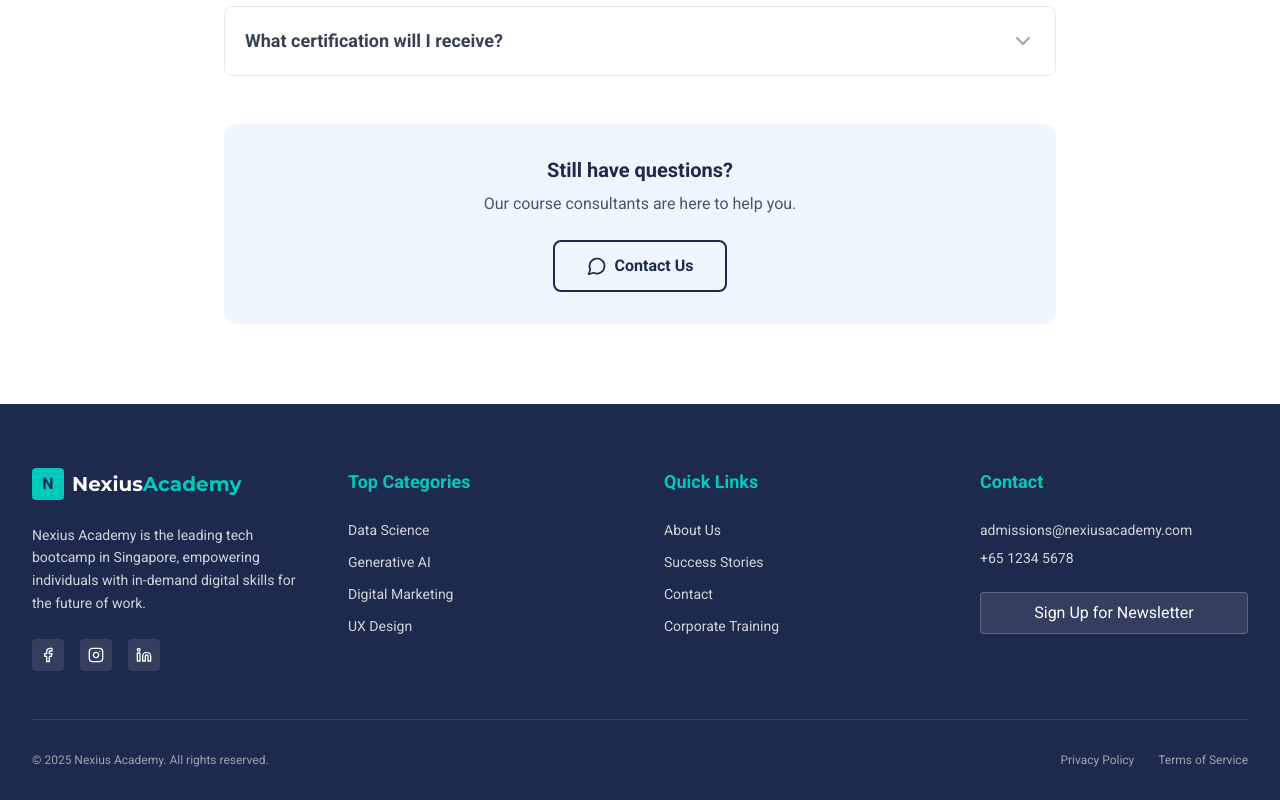
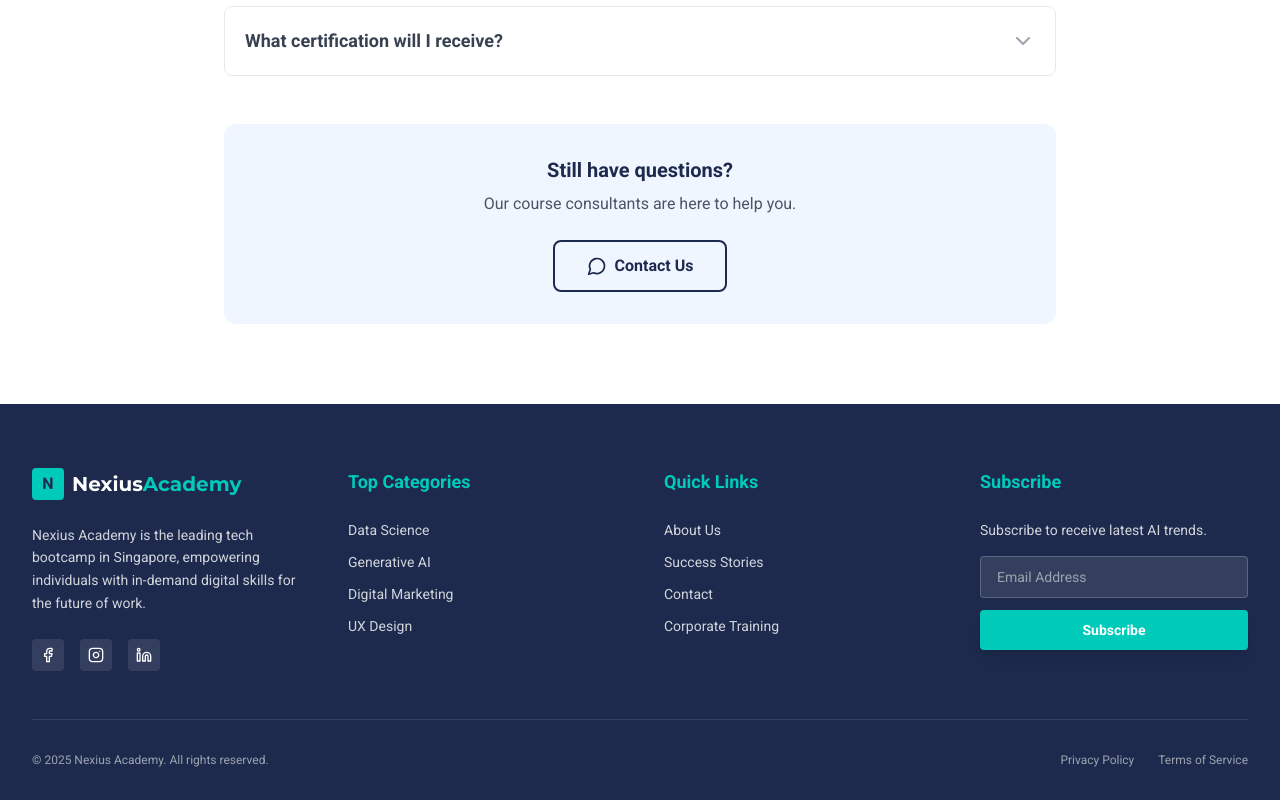
Before and after one commit to nexiuslabs/nexiusacademyskillsfuture, a React (Vite) app: page /courses/agentic-ai in a window 1280 px wide. Shown: the part 6388-7188 px from the top of the page. Built offline with nearby package versions, Linux system fonts and the light colour scheme.

Commit message:
Updated CourseFooter.tsx

```diff
--- a/components/courses/CourseFooter.tsx
+++ b/components/courses/CourseFooter.tsx
@@ -1,7 +1,46 @@
-import React from 'react';
+import React, { useState } from 'react';
 import { Facebook, Instagram, Linkedin } from 'lucide-react';
 
 const Footer: React.FC = () => {
+  const [isSubmitting, setIsSubmitting] = useState(false);
+  const [message, setMessage] = useState<{ type: 'success' | 'error'; text: string } | null>(null);
+
+  const handleSubscribe = async (e: React.FormEvent<HTMLFormElement>) => {
+    e.preventDefault();
+    setIsSubmitting(true);
+    setMessage(null);
+
+    const formData = new FormData(e.currentTarget);
+    const email = formData.get('email') as string;
+
+    try {
+      const response = await fetch(
+        `${import.meta.env.VITE_SUPABASE_URL}/functions/v1/subscribe-newsletter`,
+        {
+          method: 'POST',
+          headers: {
+            'Content-Type': 'application/json',
+            'Authorization': `Bearer ${import.meta.env.VITE_SUPABASE_ANON_KEY}`,
+          },
+          body: JSON.stringify({ email }),
+        }
+      );
+
+      const data = await response.json();
+
+      if (response.ok) {
+        setMessage({ type: 'success', text: data.message || 'Successfully subscribed!' });
+        e.currentTarget.reset();
+      } else {
+        setMessage({ type: 'error', text: data.error || 'Failed to subscribe' });
+      }
+    } catch (error) {
+      setMessage({ type: 'error', text: 'An error occurred. Please try again.' });
+    } finally {
+      setIsSubmitting(false);
+    }
+  };
+
   return (
     <footer className="bg-primary text-white pt-16 pb-8">
       <div className="max-w-7xl mx-auto px-4 sm:px-6 lg:px-8">
@@ -44,14 +83,32 @@ const Footer: React.FC = () => {
                 </ul>
             </div>
 
-            {/* App CTA */}
+            {/* Subscribe */}
             <div>
-                 <h4 className="font-bold text-lg mb-6 text-accent">Contact</h4>
-                 <p className="text-sm text-gray-300 mb-2">admissions@nexiusacademy.com</p>
-                 <p className="text-sm text-gray-300 mb-6">+65 1234 5678</p>
-                 <button className="bg-white/10 border border-white/20 hover:bg-white hover:text-primary text-white w-full py-2 rounded mb-2 transition-all">
-                    Sign Up for Newsletter
-                 </button>
+                 <h4 className="font-bold text-lg mb-6 text-accent">Subscribe</h4>
+                 <p className="text-sm text-gray-300 mb-4">Subscribe to receive latest AI trends.</p>
+                 <form onSubmit={handleSubscribe} className="space-y-3">
+                   <input
+                     type="email"
+                     name="email"
+                     placeholder="Email Address"
+                     required
+                     disabled={isSubmitting}
+                     className="w-full px-4 py-2.5 bg-white/10 border border-white/20 rounded text-white placeholder-gray-400 text-sm focus:outline-none focus:border-accent transition-colors disabled:opacity-50"
+                   />
+                   <button
+                     type="submit"
+                     disabled={isSubmitting}
+                     className="w-full bg-accent text-white font-bold py-2.5 rounded hover:bg-accent/90 transition-colors shadow-lg disabled:opacity-50 disabled:cursor-not-allowed text-sm"
+                   >
+                     {isSubmitting ? 'Subscribing...' : 'Subscribe'}
+                   </button>
+                   {message && (
+                     <div className={`p-2.5 rounded text-xs ${message.type === 'success' ? 'bg-green-500/20 text-green-300' : 'bg-red-500/20 text-red-300'}`}>
+                       {message.text}
+                     </div>
+                   )}
+                 </form>
             </div>
         </div>
 
```
